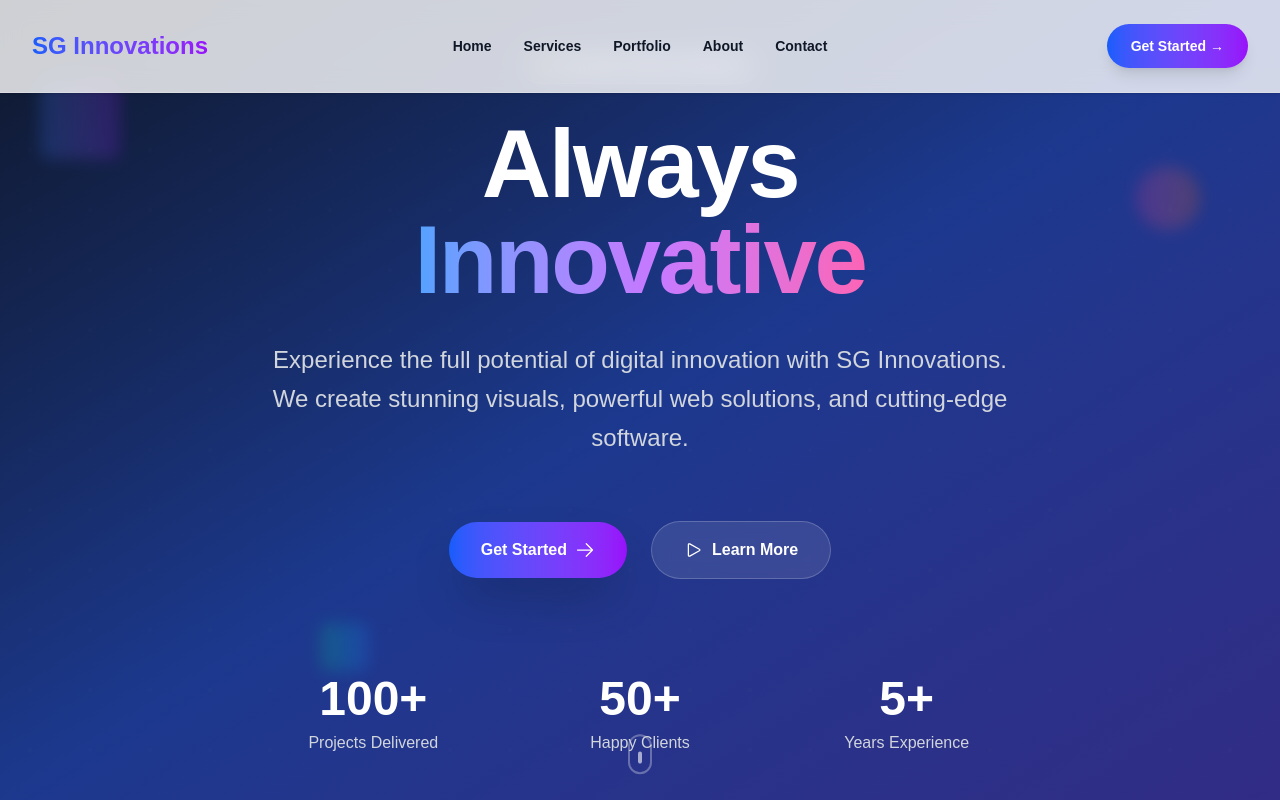
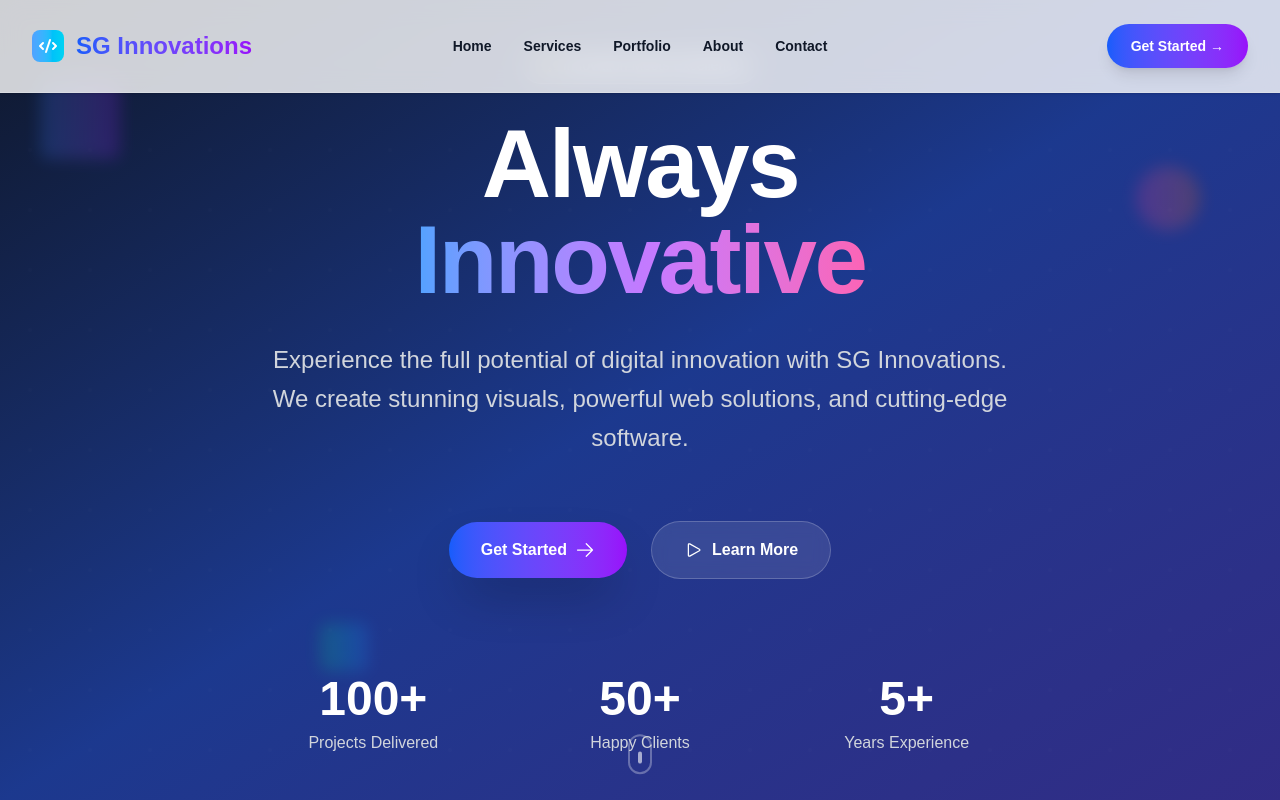
Before and after one commit to GraceMchomvu/sg-innovations, a Next.js app: page / in a window 1280 px wide. Shown: the top 800 px of the page. Built offline with nearby package versions, Linux system fonts and the light colour scheme.

Commit message:
Add consistent SG Innovations logo with code bracket icon throughout the site

```diff
--- a/src/components/Footer.tsx
+++ b/src/components/Footer.tsx
@@ -48,7 +48,11 @@ export default function Footer() {
             className="flex flex-col items-center md:items-start space-y-4"
           >
             <div className="flex items-center space-x-2">
-              <CodeBracketIcon className="h-6 w-6 text-blue-400" />
+              <div className="w-8 h-8 bg-gradient-to-r from-blue-400 to-cyan-400 rounded-lg flex items-center justify-center">
+                <svg className="w-5 h-5 text-white" fill="currentColor" viewBox="0 0 20 20">
+                  <path fillRule="evenodd" d="M12.316 3.051a1 1 0 01.633 1.265l-4 12a1 1 0 11-1.898-.632l4-12a1 1 0 011.265-.633zM5.707 6.293a1 1 0 010 1.414L3.414 10l2.293 2.293a1 1 0 11-1.414 1.414l-3-3a1 1 0 010-1.414l3-3a1 1 0 011.414 0zm8.586 0a1 1 0 011.414 0l3 3a1 1 0 010 1.414l-3 3a1 1 0 11-1.414-1.414L16.586 10l-2.293-2.293a1 1 0 010-1.414z" clipRule="evenodd" />
+                </svg>
+              </div>
               <span className="text-xl font-bold text-white">SG Innovations</span>
             </div>
             <p className="text-sm text-gray-400 text-center md:text-left">
--- a/src/components/Header.tsx
+++ b/src/components/Header.tsx
@@ -19,7 +19,13 @@ export default function Header() {
     <header className="fixed top-0 left-0 right-0 z-50 bg-white/80 backdrop-blur-md shadow-sm border-b border-gray-200/50">
       <nav className="mx-auto flex max-w-7xl items-center justify-between p-6 lg:px-8" aria-label="Global">
         <div className="flex lg:flex-1">
-          <a href="#" className="-m-1.5 p-1.5">
+          <a href="#" className="-m-1.5 p-1.5 flex items-center gap-3">
+            {/* Code bracket icon */}
+            <div className="w-8 h-8 bg-gradient-to-r from-blue-400 to-cyan-400 rounded-lg flex items-center justify-center">
+              <svg className="w-5 h-5 text-white" fill="currentColor" viewBox="0 0 20 20">
+                <path fillRule="evenodd" d="M12.316 3.051a1 1 0 01.633 1.265l-4 12a1 1 0 11-1.898-.632l4-12a1 1 0 011.265-.633zM5.707 6.293a1 1 0 010 1.414L3.414 10l2.293 2.293a1 1 0 11-1.414 1.414l-3-3a1 1 0 010-1.414l3-3a1 1 0 011.414 0zm8.586 0a1 1 0 011.414 0l3 3a1 1 0 010 1.414l-3 3a1 1 0 11-1.414-1.414L16.586 10l-2.293-2.293a1 1 0 010-1.414z" clipRule="evenodd" />
+              </svg>
+            </div>
             <span className="text-2xl font-bold bg-gradient-to-r from-blue-600 to-purple-600 bg-clip-text text-transparent">
               SG Innovations
             </span>
@@ -69,7 +75,13 @@ export default function Header() {
             <div className="fixed inset-0 z-50"></div>
             <div className="fixed inset-y-0 right-0 z-50 w-full overflow-y-auto bg-white px-6 py-6 sm:max-w-sm sm:ring-1 sm:ring-gray-900/10">
               <div className="flex items-center justify-between">
-                <a href="#" className="-m-1.5 p-1.5">
+                <a href="#" className="-m-1.5 p-1.5 flex items-center gap-2">
+                  {/* Code bracket icon */}
+                  <div className="w-6 h-6 bg-gradient-to-r from-blue-400 to-cyan-400 rounded flex items-center justify-center">
+                    <svg className="w-4 h-4 text-white" fill="currentColor" viewBox="0 0 20 20">
+                      <path fillRule="evenodd" d="M12.316 3.051a1 1 0 01.633 1.265l-4 12a1 1 0 11-1.898-.632l4-12a1 1 0 011.265-.633zM5.707 6.293a1 1 0 010 1.414L3.414 10l2.293 2.293a1 1 0 11-1.414 1.414l-3-3a1 1 0 010-1.414l3-3a1 1 0 011.414 0zm8.586 0a1 1 0 011.414 0l3 3a1 1 0 010 1.414l-3 3a1 1 0 11-1.414-1.414L16.586 10l-2.293-2.293a1 1 0 010-1.414z" clipRule="evenodd" />
+                    </svg>
+                  </div>
                   <span className="text-xl font-bold bg-gradient-to-r from-blue-600 to-purple-600 bg-clip-text text-transparent">
                     SG Innovations
                   </span>
```
